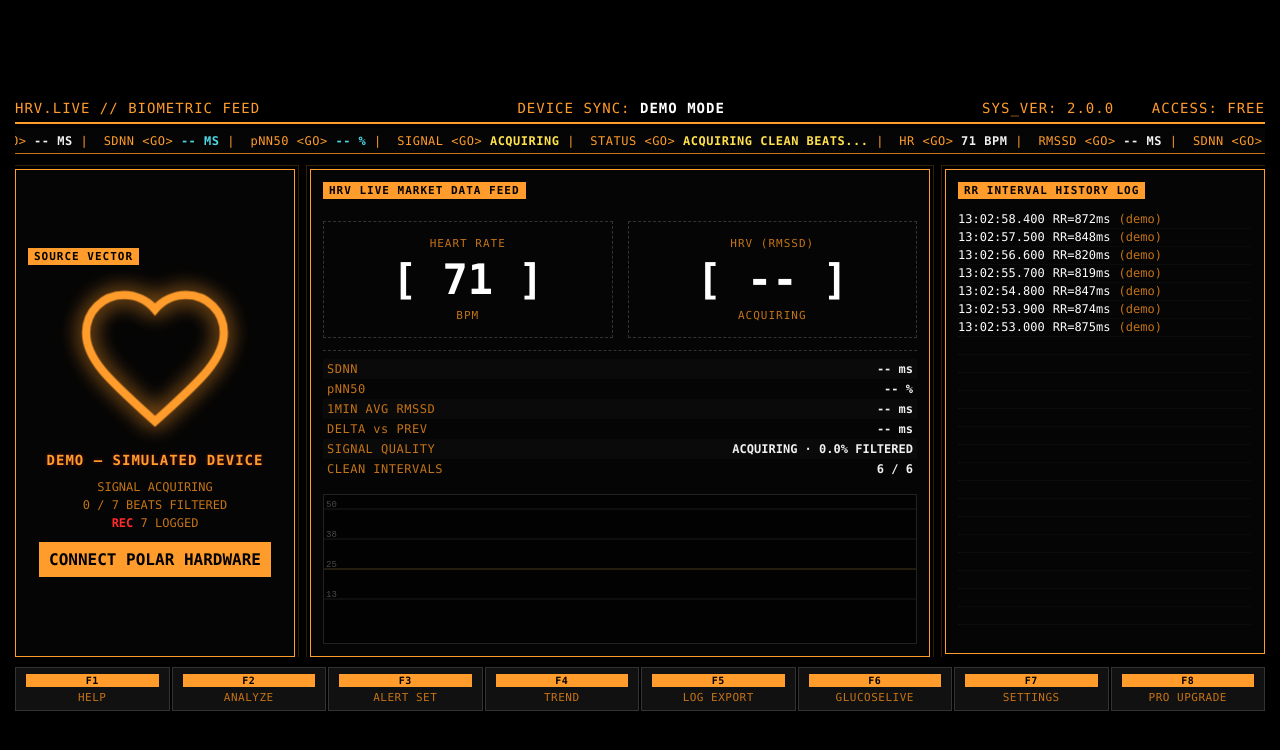
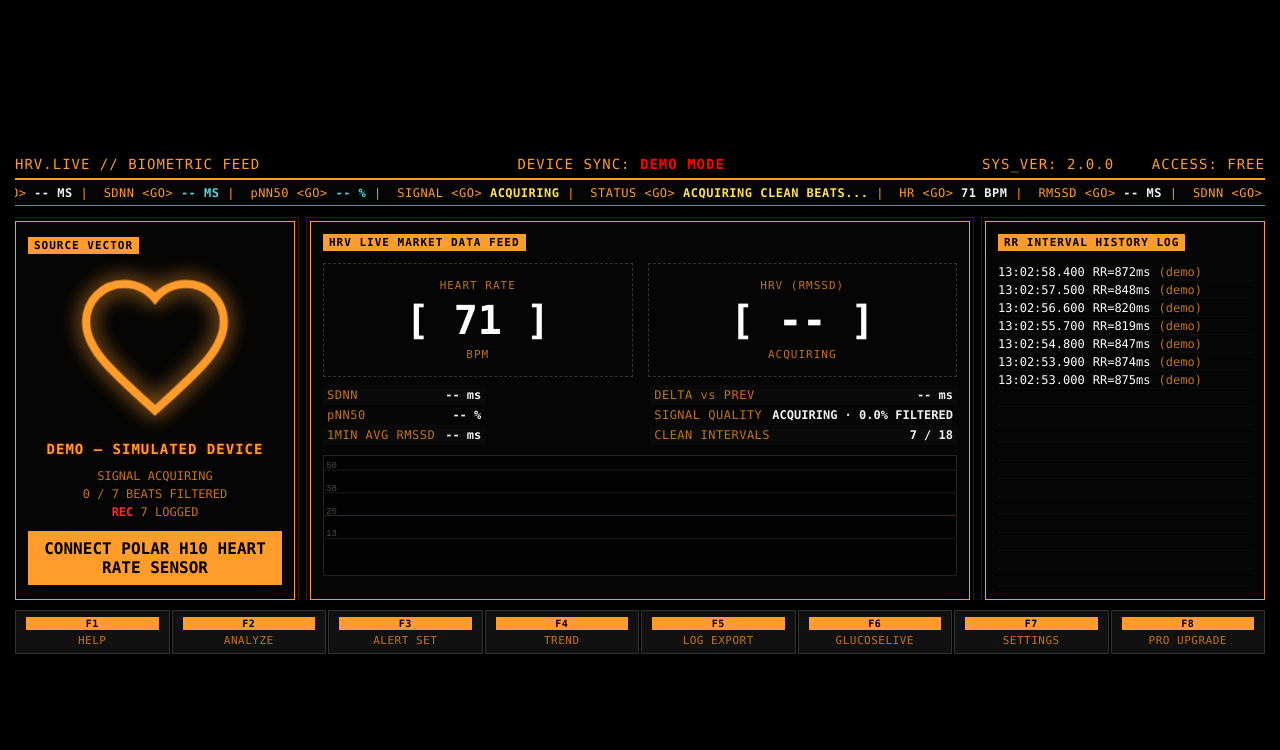
Before and after one commit to hetviprajapati/hrv-live, a Next.js app: page / in a window 1280 px wide. Shown: the top 750 px of the page. Built offline with nearby package versions, Linux system fonts and the light colour scheme.

Commit message:
Added changes

```diff
--- a/src/app/page.css
+++ b/src/app/page.css
@@ -4,7 +4,6 @@
   background: #050505;
   border-bottom: 1px solid var(--dim-orange);
   padding: 5px 0;
-  margin-top: 4px;
 }
 .ticker-tape-inner {
   display: inline-block;
@@ -60,11 +59,14 @@
 }
 .terminal-header b {
   color: #fff;
+  &.demo-mode {
+    color: red;
+  }
 }
 
 .workspace {
   display: grid;
-  grid-template-columns: 280px 1fr 320px;
+  grid-template-columns: 280px 1fr 280px;
   gap: 15px;
   margin-top: 15px;
   min-width: 780px;
@@ -137,7 +139,6 @@
   display: grid;
   grid-template-columns: 1fr 1fr;
   gap: 15px;
-  margin-top: 10px;
 }
 .gauge-block {
   border: 1px dashed #333;
@@ -146,7 +147,7 @@
   min-width: 0;
 }
 .gauge-value {
-  font-size: 42px;
+  font-size: 40px;
   font-weight: bold;
   color: #fff;
   margin: 5px 0;
@@ -159,9 +160,10 @@
 }
 
 .watchlist {
-  margin-top: 12px;
-  border-top: 1px dashed #333;
   padding-top: 8px;
+  display: flex;
+  gap: 4px;
+  justify-content: space-between;
 }
 .wl-row {
   display: flex;
@@ -185,8 +187,8 @@
 
 .graph-area {
   border: 1px solid #222;
-  height: 150px;
-  margin-top: 15px;
+  height: 121px;
+  margin-top: 10px;
   background: #020202;
   position: relative;
 }
@@ -209,8 +211,9 @@
  * renders only VISIBLE_LOG_ROWS, so a nested scrolling layer is unnecessary.
  */
 .ledger-box {
-  height: 485px;
-  max-height: 485px;
+  /* height: 400px;
+  max-height: 400px; */
+  height: 100%;
   min-height: 0;
   overflow: hidden;
 }
@@ -363,11 +366,11 @@
     height: 140px;
   }
 
-  .ledger-box {
+  /* .ledger-box {
     height: 420px;
     max-height: 420px;
     min-height: 0;
-  }
+  } */
 
   .log-stream {
     font-size: 11px;
--- a/src/app/page.tsx
+++ b/src/app/page.tsx
@@ -46,6 +46,7 @@ const EMPTY_SNAPSHOT: HrvSnapshot = {
   beatsRejected: 0,
   validDiffs: 0,
   windowSize: 0,
+  cleanWindowSize: 0,
   ready: false,
 };
 
@@ -57,8 +58,7 @@ const PACKET_GAP_MS = 2500;
 const BEAT_CLOCK_RESYNC_MS = 1500;
 const APP_VERSION = '2.1.0';
 
-const MAX_LOG_ROWS = 40;
-const VISIBLE_LOG_ROWS = 24;
+const VISIBLE_LOG_ROWS = 18;
 const MAX_TRACE_POINTS = 60;
 
 /* ------------------------------------------------------------------ *
@@ -311,7 +311,7 @@ export default function HrvLivePage() {
     logIdRef.current += 1;
     const withId: LogEntry = { ...entry, id: logIdRef.current };
 
-    setLogs((previous) => [withId, ...previous].slice(0, MAX_LOG_ROWS));
+    setLogs((previous) => [withId, ...previous].slice(0, VISIBLE_LOG_ROWS));
   }, []);
 
   /**
@@ -1164,7 +1164,7 @@ export default function HrvLivePage() {
 
         <div>
           DEVICE SYNC:{' '}
-          <b className={connected ? 'device-connected' : 'device-offline'}>
+          <b className={demoMode ? 'demo-mode' : connected ? 'device-connected' : 'device-offline'}>
             {demoMode ? 'DEMO MODE' : connected ? 'CONNECTED' : 'OFFLINE'}
           </b>
         </div>
@@ -1229,7 +1229,7 @@ export default function HrvLivePage() {
             ) : null}
 
             <button className="action-btn" onClick={connected && !demoMode ? disconnectPolar : connectPolar}>
-              {connected && !demoMode ? '[ DISCONNECT FEED ]' : 'Connect Polar Hardware'}
+              {connected && !demoMode ? '[ DISCONNECT FEED ]' : 'Connect POLAR H10 Heart Rate Sensor'}
             </button>
           </div>
 
@@ -1251,6 +1251,7 @@ export default function HrvLivePage() {
             </div>
 
             <div className="watchlist">
+              <div>
                 <div className="wl-row">
                   <span className="wl-label">SDNN</span>
                   <span className="wl-val tk-cyan">{sdnn !== null ? `${sdnn.toFixed(1)} ms` : '-- ms'}</span>
@@ -1265,7 +1266,8 @@ export default function HrvLivePage() {
                   <span className="wl-label">1MIN AVG RMSSD</span>
                   <span className="wl-val tk-yellow">{avgRmssd60s !== null ? `${avgRmssd60s.toFixed(1)} ms` : '-- ms'}</span>
                 </div>
-
+              </div>
+              <div>
                 <div className="wl-row">
                   <span className="wl-label">DELTA vs PREV</span>
                   <span className={`wl-val ${delta === null ? '' : delta >= 0 ? 'tk-green' : 'tk-red'}`}>
@@ -1283,8 +1285,9 @@ export default function HrvLivePage() {
                 <div className="wl-row">
                   <span className="wl-label">CLEAN INTERVALS</span>
                   <span className="wl-val tk-cyan">
-                  {snapshot.validDiffs} / {Math.max(0, snapshot.windowSize - 1)}
+                    {snapshot.cleanWindowSize} / {VISIBLE_LOG_ROWS}
                   </span>
+                </div>
               </div>
             </div>
 
--- a/src/lib/hrv-live/hrv-engine.ts
+++ b/src/lib/hrv-live/hrv-engine.ts
@@ -218,6 +218,7 @@ export interface HrvSnapshot {
   windowSize: number;
   /** True when there is enough clean data to show a number honestly. */
   ready: boolean;
+  cleanWindowSize: number;
 }
 
 export interface HrvEngineConfig {
@@ -291,8 +292,8 @@ export interface HrvEngineConfig {
 }
 
 export const DEFAULT_CONFIG: HrvEngineConfig = {
-  windowBeats: 40,
-  minDiffsToPublish: 20,
+  windowBeats: 18,
+  minDiffsToPublish: 17,
 
   minRrMs: 300,
   maxRrMs: 2000,
@@ -573,6 +574,8 @@ export class HrvEngine {
 
     const meanRr = this.window.length > 0 ? this.window.reduce((s, b) => s + b.rr, 0) / this.window.length : null;
 
+    const cleanWindowSize = this.window.filter((beat) => beat.disposition === 'accepted').length;
+
     return {
       heartRate: meanRr !== null && meanRr > 0 ? Math.round(60000 / meanRr) : null,
       rmssd: publish ? rmssd : null,
@@ -591,6 +594,7 @@ export class HrvEngine {
 
       validDiffs,
       windowSize: this.window.length,
+      cleanWindowSize,
       ready: publish,
     };
   }
@@ -629,8 +633,7 @@ export class HrvEngine {
     const tolerance = this.pairTolerance();
 
     const prev = this.lastCleanRr;
-    const incomingDeviates =
-      (prev !== null && Math.abs(rawRr - prev) > diffTh) || Math.abs(rawRr - level) > levelTh;
+    const incomingDeviates = (prev !== null && Math.abs(rawRr - prev) > diffTh) || Math.abs(rawRr - level) > levelTh;
 
     if (!incomingDeviates) return null;
 
@@ -772,9 +775,7 @@ export class HrvEngine {
 
     if (!Number.isFinite(qd)) {
       const level = this.localLevel();
-      const fallback = Number.isFinite(level)
-        ? this.cfg.warmupDiffFraction * level
-        : this.cfg.maxDiffThresholdMs;
+      const fallback = Number.isFinite(level) ? this.cfg.warmupDiffFraction * level : this.cfg.maxDiffThresholdMs;
 
       return clamp(fallback, this.cfg.minDiffThresholdMs, this.cfg.maxDiffThresholdMs);
     }
@@ -791,9 +792,7 @@ export class HrvEngine {
 
     if (!Number.isFinite(qd)) {
       const level = this.localLevel();
-      const fallback = Number.isFinite(level)
-        ? this.cfg.warmupLevelFraction * level
-        : this.cfg.maxLevelThresholdMs;
+      const fallback = Number.isFinite(level) ? this.cfg.warmupLevelFraction * level : this.cfg.maxLevelThresholdMs;
 
       return clamp(fallback, this.cfg.minLevelThresholdMs, this.cfg.maxLevelThresholdMs);
     }
```
Lines whose indentation alone changed are shown as unchanged.
